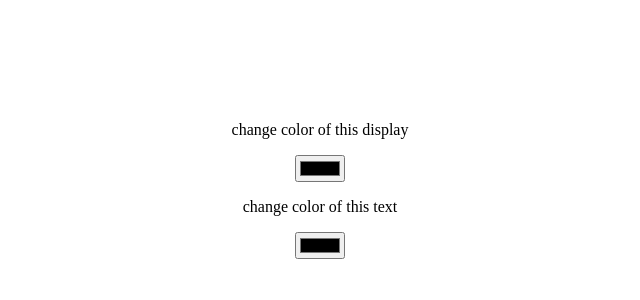
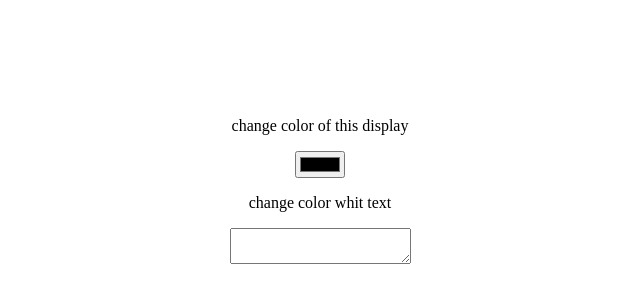
Before and after one commit to Levago/tarea-IV, a plain HTML site: page index.html in a window 1280 px wide. Shown: the part 226-526 px from the top of the page, without its empty margins (320-960 px from the left). Drawn offline with Linux system fonts and the light colour scheme.

Commit message:
Subida de proyecto 2

```diff
--- a/index.html
+++ b/index.html
@@ -12,8 +12,8 @@
     <div class="container" id="main">
         <p>change color of this display</p>
         <input type="color" id="picker" oninput="changeColor(this)">
-        <p>change color of this text</p>
-        <input type="color" id="picker" oninput="changeColor(this)">
+        <p>change color whit text</p>
+        <textarea type="colorD" id="picker" oninput="changeColor(this)"></textarea>
     </div>
 </body>
 </html>
--- a/script.js
+++ b/script.js
@@ -1,3 +1,6 @@
 function changeColor(event) {
     document.getElementById("main").style.backgroundColor = event.value;
 }
+function changeColor(x) {
+    document.getElementById("main").style.backgroundColor = x.value;
+}
```
